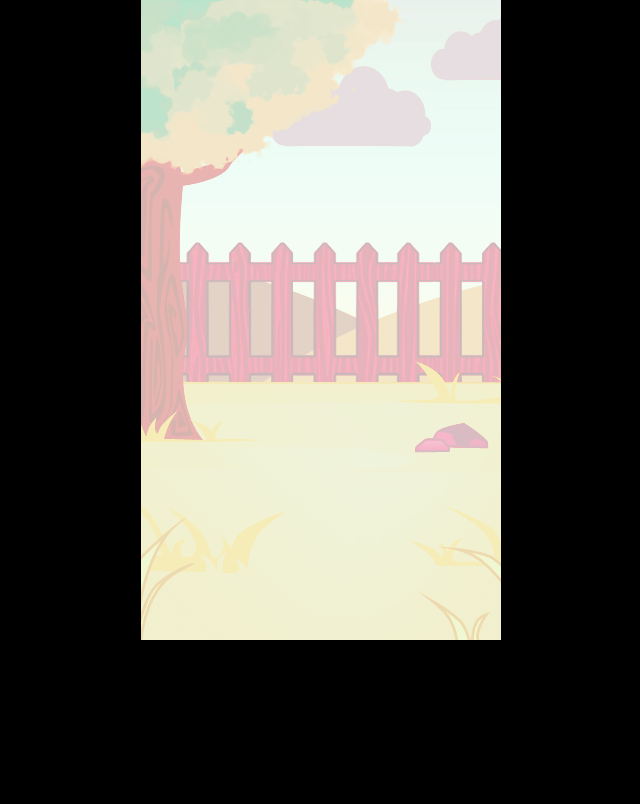
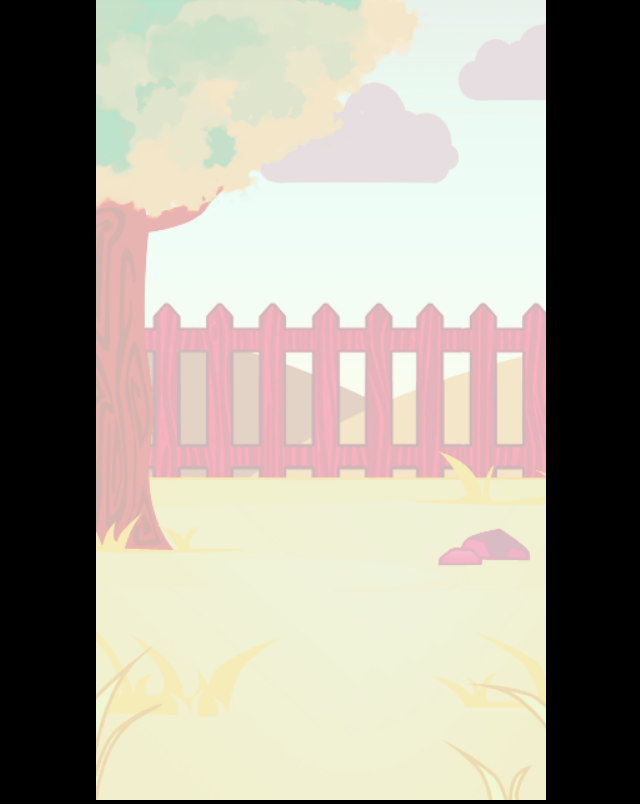
Before and after one commit to over40dev/edu-game-kontra-match-3, a plain HTML site: page index.html in a window 1280 px wide. Shown: the whole page, without its empty margins (319-959 px from the left). Drawn offline with Linux system fonts and the light colour scheme.

Commit message:
edu-11-scaling

```diff
--- a/index.html
+++ b/index.html
@@ -11,11 +11,12 @@
             }
             canvas {
                 background-image: url(assets/images/backyard2.png);
+                background-size: contain;
             }
         </style>
     </head>
     <body>
-        <canvas width="360" height="640"></canvas>
+        <canvas id="canvas" width="360" height="640"></canvas>
         <script src="./src/lib/kontra.min.js"></script>
         <script type="module" src="./src/main.js"></script>
     </body>
--- a/src/main.js
+++ b/src/main.js
@@ -1,8 +1,12 @@
 import Game from './Game.js';
+import { resize } from './resize.js';
 
 const HEIGHT = 640;
 const WIDTH = 360;
 
 const game = new Game(HEIGHT, WIDTH);
 
-console.log(game);
+resize(WIDTH, HEIGHT);
+window.addEventListener('resize', () => {
+  resize(WIDTH, HEIGHT);
+}, false);
--- /dev/null
+++ b/src/resize.js
@@ -0,0 +1,17 @@
+export function resize(gameWidth, gameHeight) {
+  const canvas = document.getElementById('canvas');
+  const width = window.innerWidth;
+  const height = window.innerHeight;
+  const windowRatio = width / height;
+  const gameRatio = gameWidth / gameHeight;
+
+  if (gameRatio < windowRatio) {
+    // scale game up
+    canvas.style.width = `${height * gameRatio}px`;
+    canvas.style.height = `${height}px`;
+  } else {
+    // scale game down
+    canvas.style.width = `${width}px`;
+    canvas.style.height = `${width / gameRatio}px`;
+  }
+}
```
